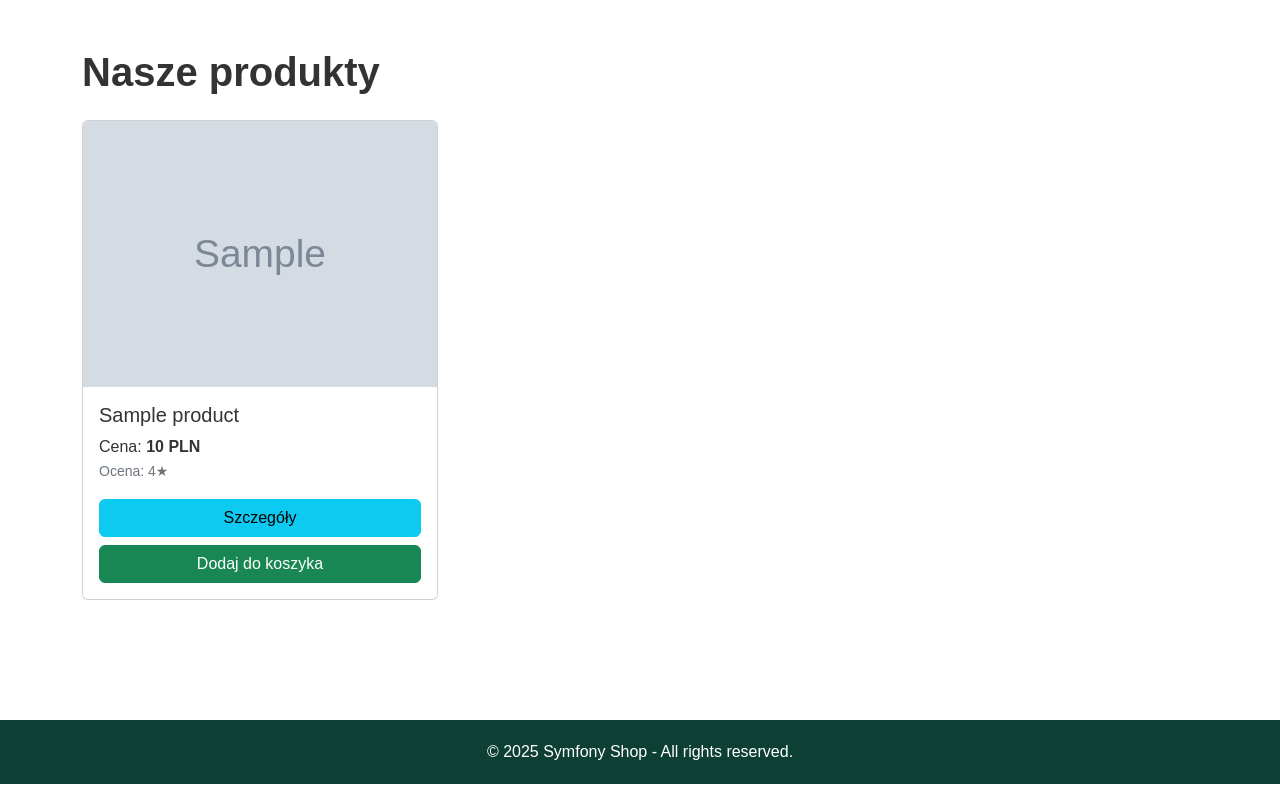
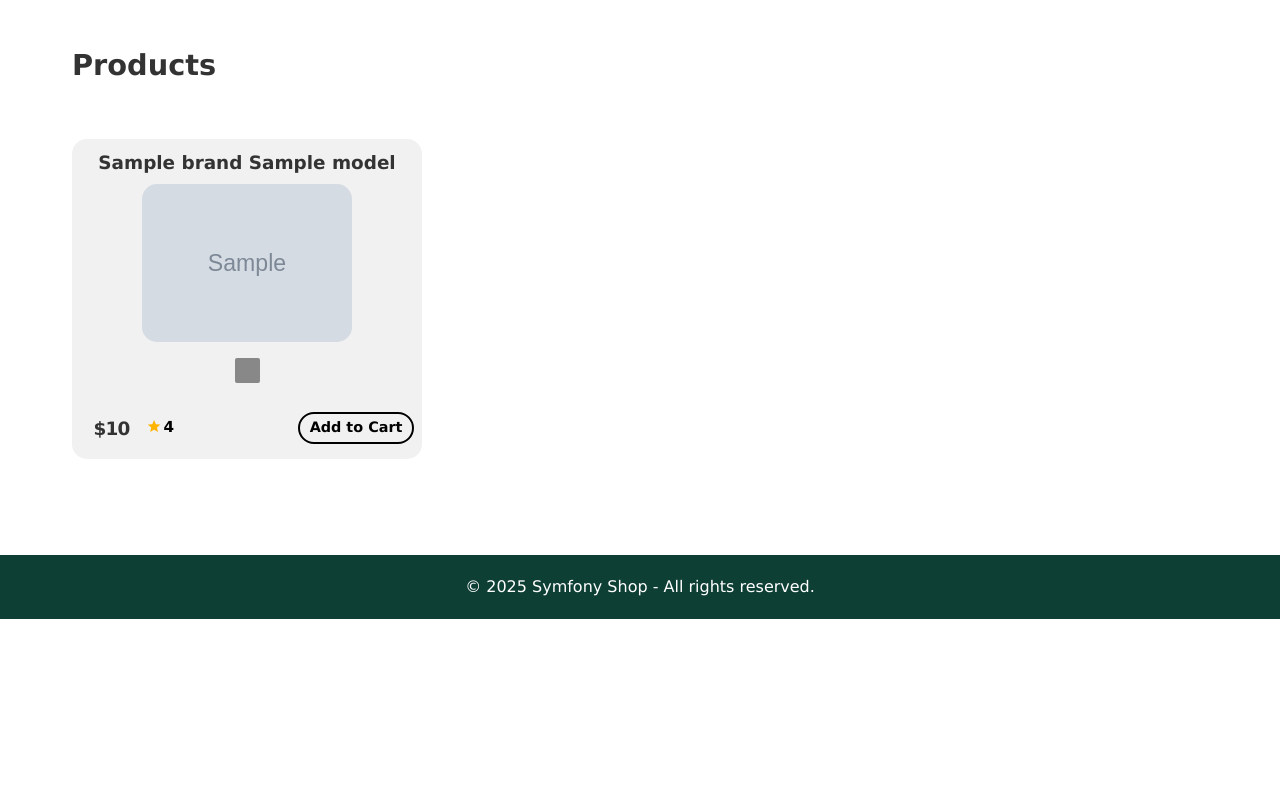
Before and after one commit to Pindolini55/to-project-symfony, a Symfony app: template templates/product/list.html.twig in a window 1280 px wide. Run offline with Twig, Linux system fonts and the light colour scheme; the template is opened without the code that fills it: most values are stand-ins (such as "Sample title", 1, 10 or a date in 2020); grey boxes marked "Sample" are stand-in pictures; some libraries are stand-ins or nearby versions.

Commit message:
Zmiana pól w encji Product, dodanie funkcji "z ręki" od dodawania losowych produktów, opinii do produktów czy kolorów oraz rozmiarów, obliczanie i pobranie rzeczywistych najbardziej popularnych produktów po opiniach, wyliczanie średniej i liczby opinii.

```diff
--- a/src/Command/HandrunCommand.php
+++ b/src/Command/HandrunCommand.php
@@ -26,7 +26,8 @@ class HandrunCommand extends Command
     protected function execute(InputInterface $input, OutputInterface $output): int
     {
         $output->writeln('<info>Rozpoczęcie operacji ręcznych...</info>');
-        $this->handrunFunctions->addProductColors($output);
+//        $this->handrunFunctions->addProductColors($output);
+        $this->handrunFunctions->addProducts($output, 30,true);
         $output->writeln('<info>Zakończono.</info>');
 
         return Command::SUCCESS;
--- a/src/Entity/ProductOpinion.php
+++ b/src/Entity/ProductOpinion.php
@@ -19,7 +19,7 @@ class ProductOpinion
     #[ORM\Column(type: "text", nullable: true)]
     public ?string $description = null;
 
-    #[ORM\ManyToOne(targetEntity: Product::class, inversedBy: 'opinions')]
+    #[ORM\ManyToOne(targetEntity: Product::class)]
     #[ORM\JoinColumn(name: 'id_product', referencedColumnName: 'id', nullable: false)]
     private ?Product $idProduct = null;
 
--- a/templates/base.html.twig
+++ b/templates/base.html.twig
@@ -20,41 +20,53 @@
                 padding: 20px 0;
             }
         </style>
+        <script>
+            function showSnackbar(message) {
+                const snackbar = document.getElementById("snackbar");
+                snackbar.textContent = message;
+                snackbar.style.visibility = "visible";
+                snackbar.style.opacity = "1";
+                snackbar.style.bottom = "50px";
+                setTimeout(function() {
+                    snackbar.style.opacity = "0";
+                    snackbar.style.bottom = "30px";
+                    setTimeout(function() {
+                        snackbar.style.visibility = "hidden";
+                    }, 500);
+                }, 3000);
+            }
+        </script>
 
     {% endblock %}
 </head>
 <body>
 
-{#<nav class="navbar navbar-expand-lg">#}
-{#    <div class="container">#}
-{#        <a class="navbar-brand fw-bold" href="{{ path('app_home') }}">Symfony Shop</a>#}
-{#        <button class="navbar-toggler" type="button" data-bs-toggle="collapse" data-bs-target="#navbarNav"#}
-{#                aria-controls="navbarNav" aria-expanded="false" aria-label="Toggle navigation">#}
-{#            <span class="text-light">Menu</span>#}
-{#        </button>#}
-{#        <div class="collapse navbar-collapse" id="navbarNav">#}
-{#            <ul class="navbar-nav ms-auto">#}
-{#                <li class="nav-item">#}
-{#                    <a class="nav-link" href="{{ path('app_home') }}">Home</a>#}
-{#                </li>#}
-{#                <li class="nav-item">#}
-{#                    <a class="nav-link" href="{{ path('app_products_list') }}">Produkty</a>#}
-{#                </li>#}
-{#                <li class="nav-item">#}
-{#                    <a class="nav-link" href="{{ path('app_cart_show') }}">Koszyk</a>#}
-{#                </li>#}
-{#            </ul>#}
-{#        </div>#}
-{#    </div>#}
-{#</nav>#}
-
-{% block body %}{% endblock %}
+{% block body %}
+{% endblock %}
 
 <footer class="mt-5">
     <div class="container text-center">
         <p class="mb-0">© 2025 Symfony Shop - All rights reserved.</p>
     </div>
 </footer>
+<div id="snackbar" style="
+    visibility: hidden;
+    min-width: 250px;
+    margin-left: -200px;
+    background-color: #3edc24;
+    color: #fff;
+    text-align: center;
+    border-radius: 20px;
+    padding: 16px;
+    position: fixed;
+    z-index: 9999;
+    left: 50%;
+    bottom: 30px;
+    font-size: 1rem;
+    opacity: 0;
+    transition: opacity 0.5s, bottom 0.5s;
+">
+</div>
 
 {% block javascripts %}
     <script src="https://cdn.jsdelivr.net/npm/bootstrap@5.2.3/dist/js/bootstrap.bundle.min.js"></script>
--- a/templates/product/list.html.twig
+++ b/templates/product/list.html.twig
@@ -3,30 +3,141 @@
 
 {% block title %}Lista produktów{% endblock %}
 
+{% block stylesheets %}
+    {{ parent() }}
+    <style>
+        * {
+            margin: 0;
+            padding: 0;
+            box-sizing: border-box;
+        }
+
+        body {
+            font-family: Verdana, sans-serif;
+            color: #333;
+        }
+        .section {
+            max-width: 1200px;
+            margin: 0 auto;
+            padding: 3rem 2rem;
+        }
+        .section h2 {
+            font-size: 1.8rem;
+            font-weight: 700;
+            margin-bottom: 1.5rem;
+        }
+        .section-header {
+            display: flex;
+            align-items: center;
+            justify-content: space-between;
+            margin-bottom: 2rem;
+        }
+        .product-cards {
+            display: grid;
+            grid-template-columns: repeat(auto-fit, minmax(300px, 1fr));
+            gap: 30px
+        }
+        .section-header a {
+            text-decoration: none;
+            color: #0B4D3A;
+            font-weight: 600;
+        }
+        .product-card {
+            background-color: #f1f1f1;
+            border: 0;
+            /*border: 1px solid #eee;*/
+            border-radius: 15px;
+            padding: 0 0 15px 0;
+            max-width: 350px;
+            text-align: center;
+        }
+        .product-card img {
+            width: 60%;
+            height: auto;
+            margin-bottom: 1rem;
+            border-radius: 15px;
+        }
+        .product-name {
+            margin-top: 10px;
+            font-weight: 600;
+            font-size: 1.15rem;
+            margin-bottom: 0.5rem;
+        }
+        .product-colors {
+            display: flex;
+            justify-content: center;
+            gap: 0.5rem;
+            margin-bottom: 1rem;
+        }
+        .product-color {
+            font-size: 0.9rem;
+            color: #777;
+            margin-bottom: 0.5rem;
+            border-radius: 2px;
+            width: 25px;
+            height: 25px;
+        }
+        .product-price {
+            font-size: 1.15rem;
+            margin-top: 0.5rem;
+            margin-left: 1.35rem;
+            font-weight: bold;
+            letter-spacing: -0.05rem;
+        }
+        .product-rating {
+            font-size: 0.95rem;
+            color: black;
+            font-weight: bold;
+            margin-top: 0.6rem;
+            margin-left: 1.05rem;
+        }
+        .add-to-cart-btn {
+            background-color: #f1f1f1;
+            color: black;
+            border: 2px solid black;
+            padding: 0.20rem 0.6rem;
+            margin-top: 0.35rem;
+            font-size: 0.9rem;
+            border-radius: 55px;
+            cursor: pointer;
+            font-weight: bold;
+            margin-left: auto;
+            margin-right: 0.5rem;
+        }
+    </style>
+
+{% endblock %}
+
 {% block body %}
-    <section class="py-5">
-        <div class="container">
-            <h1 class="mb-4 fw-bold">Nasze produkty</h1>
-            <div class="row">
-                {% for product in products %}
-                    <div class="col-md-4 mb-4">
-                        <div class="card h-100">
-                            <img src="{{ product.imageUrl }}" class="card-img-top" alt="{{ product.name }}">
-                            <div class="card-body">
-                                <h5 class="card-title">{{ product.name }}</h5>
-                                <p class="card-text">
-                                    Cena: <strong>{{ product.price }} PLN</strong><br>
-                                    <small class="text-muted">Ocena: {{ product.rating|default(4.5) }}★</small>
-                                </p>
-                                <div class="d-grid">
-                                    <a href="{{ path('app_products_show', { id: product.id }) }}" class="btn btn-info mb-2">Szczegóły</a>
-                                    <button class="btn btn-success">Dodaj do koszyka</button>
+    <section class="section">
+        <div class="section-header">
+            <h2>Products</h2>
+        </div>
+        <div class="product-cards">
+            {% for product in products %}
+                <div class="product-card">
+                    <div class="product-name">{{ product.brand }} {{ product.model }}</div>
+                    {% if product.imageUrl is not null %}
+                        <img src="{{ asset(product.imageUrl) }}" alt="{{ product.brand }} {{ product.model }}">
+                    {% else %}
+                        <img src="{{ asset('images/defaultImage.png') }}" alt="Default Product Image">
+                    {% endif %}
+                    {% if product.colors %}
+                        <div class="product-colors">
+                            {% for color in product.colors %}
+                                <div class="product-color" style="background-color: {{ color }}">
+                                    &nbsp;
                                 </div>
-                            </div>
+                            {% endfor %}
                         </div>
+                    {% endif %}
+                    <div style="display: flex;">
+                        <span class="product-price">${{ product.price }}</span>
+                        <div class="product-rating"><i style="color: #FFB400; margin-right: 2px;" class="mdi mdi-star"></i>{{ product.rating }}</div>
+                        <button class="add-to-cart-btn" data-product-id="{{ product.id }}" data-product-name="{{ product.brand }} {{ product.model }}" data-product-price="{{ product.price }}">Add to Cart</button>
                     </div>
-                {% endfor %}
-            </div>
+                </div>
+            {% endfor %}
         </div>
     </section>
 {% endblock %}
```
Also changed, not shown: src/Controller/HomeController.php (+5 -59 lines), src/Controller/ProductController.php (+27 -1 lines), src/Entity/Product.php (+32 -6 lines), src/Service/HandrunFunctions.php (+168 -2 lines), templates/home/index.html.twig (+55 -6 lines).
